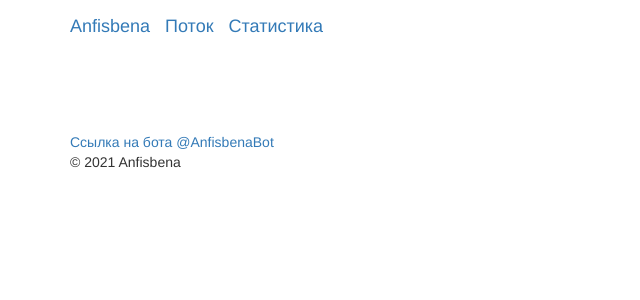
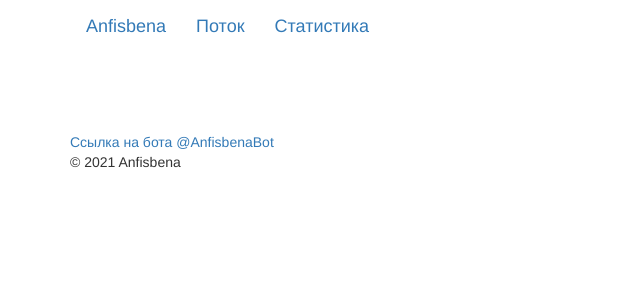
Before and after one commit to madgagarin/anfisbena, a Python web app: template templates/index.html in a window 1280 px wide. Shown: the top 300 px of the page, without its empty margins (0-640 px from the left). Run offline with Jinja, Linux system fonts and the light colour scheme; the template is opened without the code that fills it, so the values that code supplies are empty; some libraries are stand-ins or nearby versions.

Commit message:
Обновление дизайна

```diff
--- a/templates/base.html
+++ b/templates/base.html
@@ -5,15 +5,13 @@
 {% endblock %}
 
 {% block navbar %}
-    <nav class="navbar navbar-dark bg-dark">
-        <div class="container">
-            <div class="navbar-header">
-                <a class="navbar-brand" href="/">Anfisbena</a>
-                <a class="navbar-brand" href="{{ url_for('messages') }}">Поток</a>
-                <a class="navbar-brand" href="{{ url_for('bot') }}">Статистика</a>
-            </div>
-        </div>
+<div class="container">
+    <nav class="navbar fixed-top navbar-dark bg-dark">
+        <a class="navbar-brand" href="/">Anfisbena</a>
+        <a class="navbar-brand" href="{{ url_for('messages') }}">Поток</a>
+        <a class="navbar-brand" href="{{ url_for('bot') }}">Статистика</a>
     </nav>
+</div>
 {% endblock %}
 
 {% block content %}
@@ -22,8 +20,10 @@
         {% block app_content %}{% endblock %}
     </div>
 {% block footer %}
+<footer class="footer">
     <div class="container">
-        <footer>&copy; 2021 Anfisbena</footer>
+        &copy; 2021 Anfisbena
     </div>
+</footer>
 {% endblock footer %}
 {% endblock %}
```
